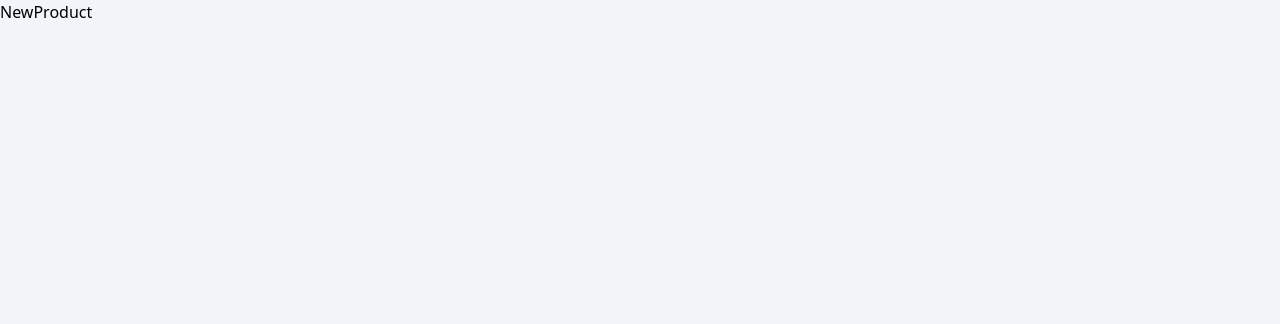
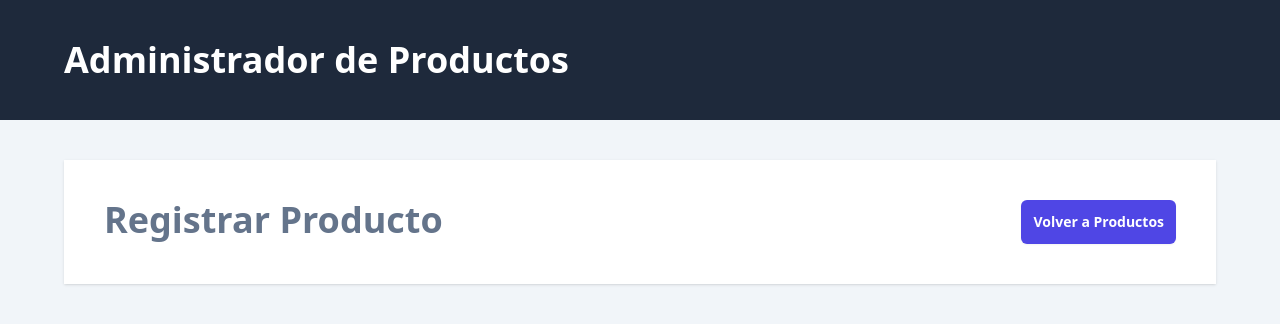
Before and after one commit to rody-huancas/client-pern-manage-products, a React (Vite) app: page /productos/nuevo in a window 1280 px wide. Shown: the top 324 px of the page. Built offline with nearby package versions, Linux system fonts and the light colour scheme.

Commit message:
Add: design layout

```diff
--- a/src/layouts/Layout.tsx
+++ b/src/layouts/Layout.tsx
@@ -3,7 +3,16 @@
 export const Layout = () => {
   return (
     <>
-      <Outlet/>
+      <header className="bg-slate-800">
+        <div className="mx-auto max-w-6xl py-10">
+          <h1 className="text-4xl font-extrabold text-white">
+            Administrador de Productos
+          </h1>
+        </div>
+      </header>
+      <main className="mt-10 mx-auto max-w-6xl p-10 bg-white shadow">
+        <Outlet/>
+      </main>
     </>
   )
 }
--- a/src/views/NewProduct.tsx
+++ b/src/views/NewProduct.tsx
@@ -1,5 +1,16 @@
+import { Link } from "react-router-dom"
+
 export const NewProduct = () => {
   return (
-    <div>NewProduct</div>
+    <>
+      <div className="flex justify-between">
+        <h2 className="text-4xl font-black text-slate-500">
+          Registrar Producto
+        </h2>
+        <Link to={"/"} className="rounded-md p-3 bg-indigo-600 text-sm font-bold text-white shadow-sm hover:bg-indigo-700">
+          Volver a Productos
+        </Link>
+      </div>
+    </>
   )
 }
--- a/src/views/Products.tsx
+++ b/src/views/Products.tsx
@@ -1,5 +1,16 @@
+import { Link } from "react-router-dom"
+
 export const Products = () => {
   return (
-    <div>Products</div>
+    <>
+      <div className="flex justify-between">
+        <h2 className="text-4xl font-black text-slate-500">
+          Productos
+        </h2>
+        <Link to={"/productos/nuevo"} className="rounded-md p-3 bg-indigo-600 text-sm font-bold text-white shadow-sm hover:bg-indigo-700">
+          Agregar Producto
+        </Link>
+      </div>
+    </>
   )
 }
```
